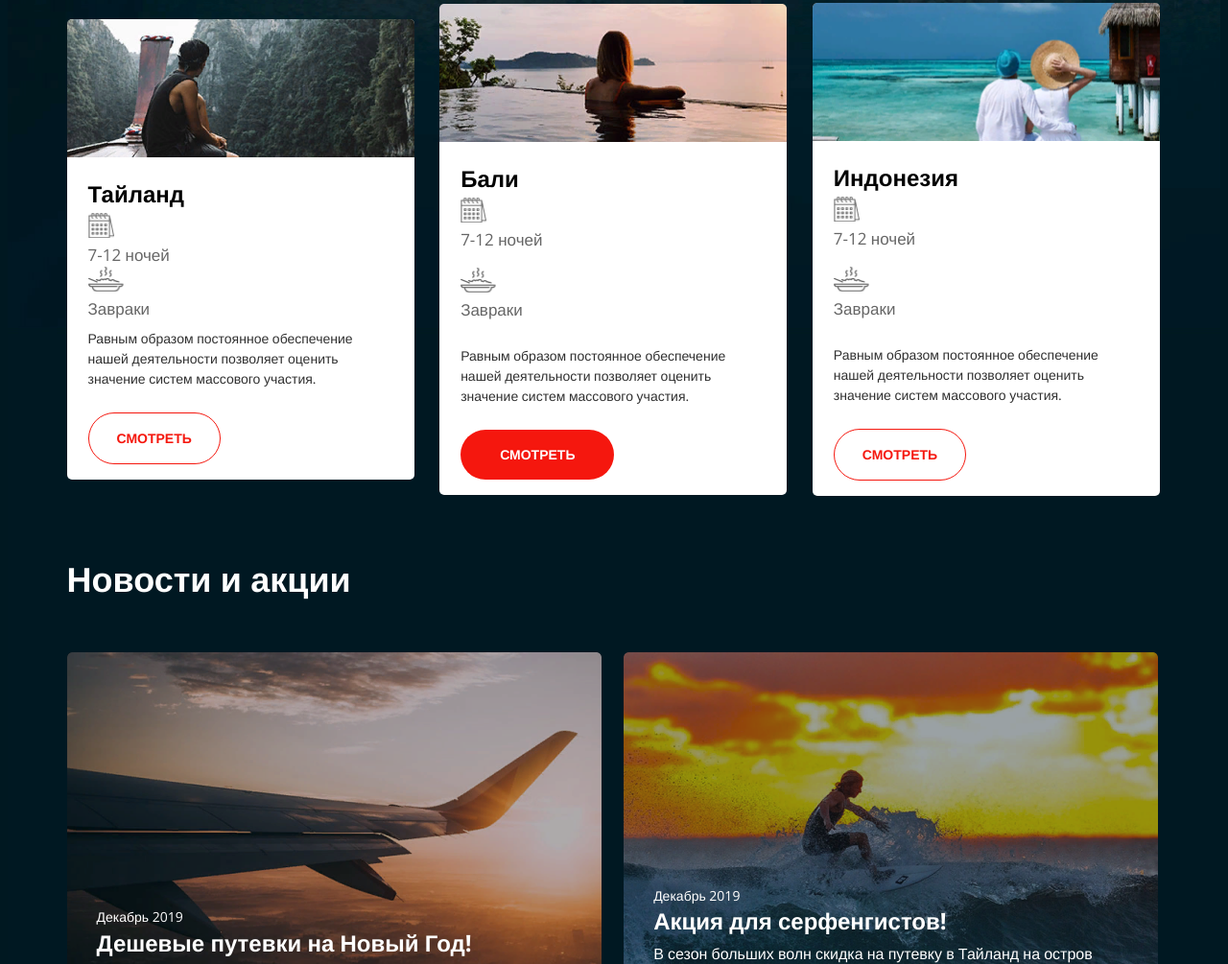
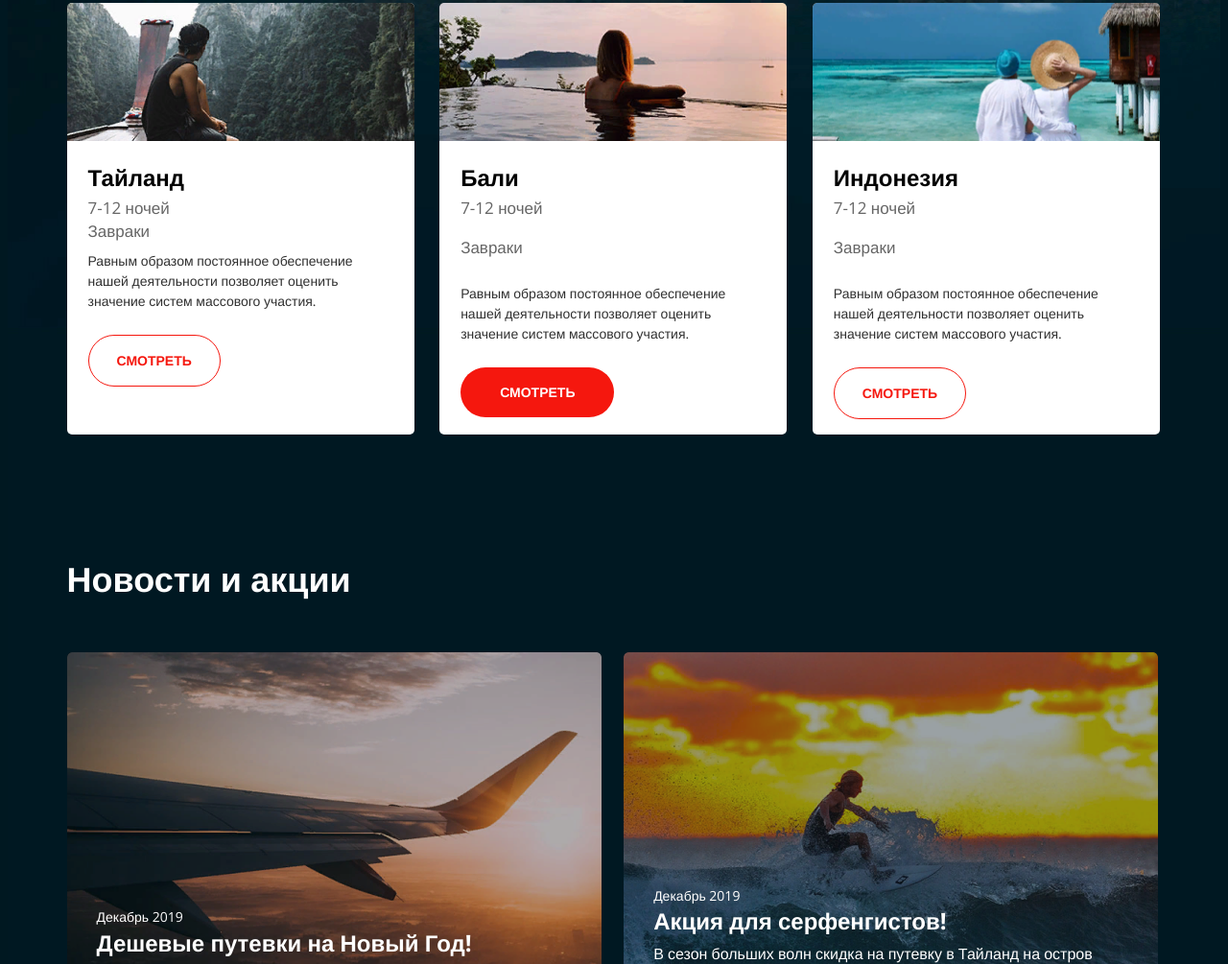
Before and after one commit to Albinosius/project, a plain HTML site: page index.html in a window 1280 px wide. Shown: the part 868-1873 px from the top of the page at 96% size. Drawn offline with nearby package versions, Linux system fonts and the light colour scheme.

Commit message:
Add files via upload

```diff
--- a/index.html
+++ b/index.html
@@ -49,11 +49,11 @@
                 <h3 class="burning-tour__name">Тайланд</h3>
                 <ul class="burning-tour__featuers">
                   <li class="burning-tour__featuer-calendar">
-                    <img src="./img/calendar.png" alt="">
+                    <!-- <img src="./img/calendar.png" alt=""> -->
                     <div class="burning-tour__featuer-text">7-12 ночей</div>
                   </li>
                   <li class="burning-tour__featuer-meal">
-                    <img src="./img/meal.png" alt="">
+                    <!-- <img src="./img/meal.png" alt=""> -->
                     <div class="burning-tour__featuer-text">Завраки</div>
                   </li>
                 </ul>
@@ -73,11 +73,11 @@
                 <h3 class="burning-tour__name">Бали</h3>
                 <ul class="burning-tour__featuers">
                   <li class="burning-tour__featuer-calendar">
-                    <img src="./img/calendar.png" alt="">
+                    <!-- <img src="./img/calendar.png" alt=""> -->
                     <p class="burning-tour__featuer-text">7-12 ночей</p>
                   </li>
                   <li class="burning-tour__featuer-meal">
-                    <img src="./img/meal.png" alt="">
+                    <!-- <img src="./img/meal.png" alt=""> -->
                     <p class="burning-tour__featuer-text">Завраки</p>
                   </li>
                 </ul>
@@ -99,11 +99,11 @@
 
                 <ul class="burning-tour__featuers">
                   <li class="burning-tour__featuer-calendar">
-                    <img src="./img/calendar.png" alt="">
+                    <!-- <img src="./img/calendar.png" alt=""> -->
                     <p>7-12 ночей</p>
                   </li>
                   <li class="burning-tour__featuer-meal">
-                    <img src="./img/meal.png" alt="">
+                    <!-- <img src="./img/meal.png" alt=""> -->
                     <p>Завраки</p>
                   </li>
                 </ul>
```
